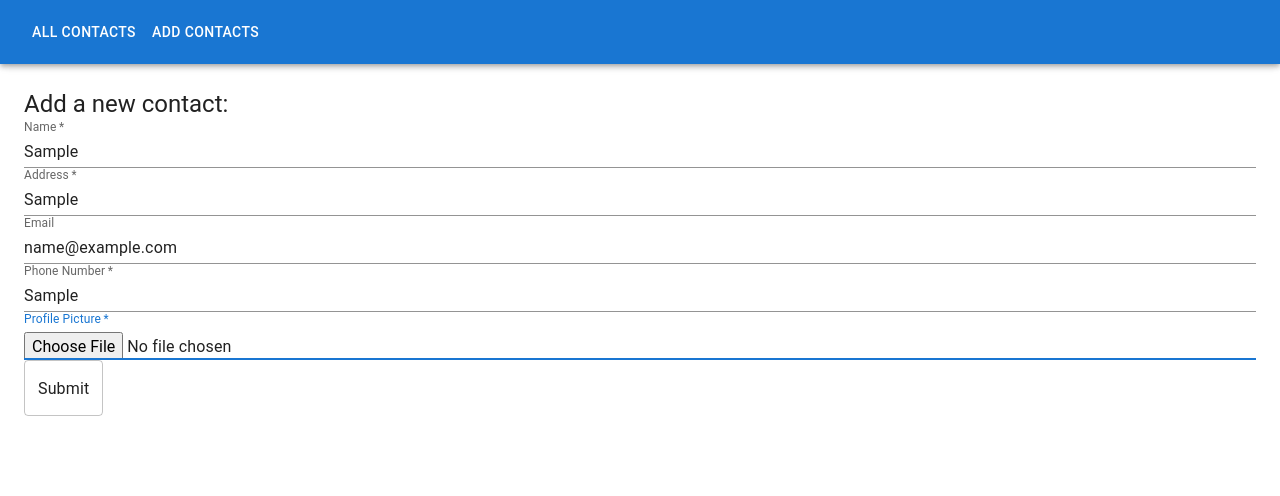
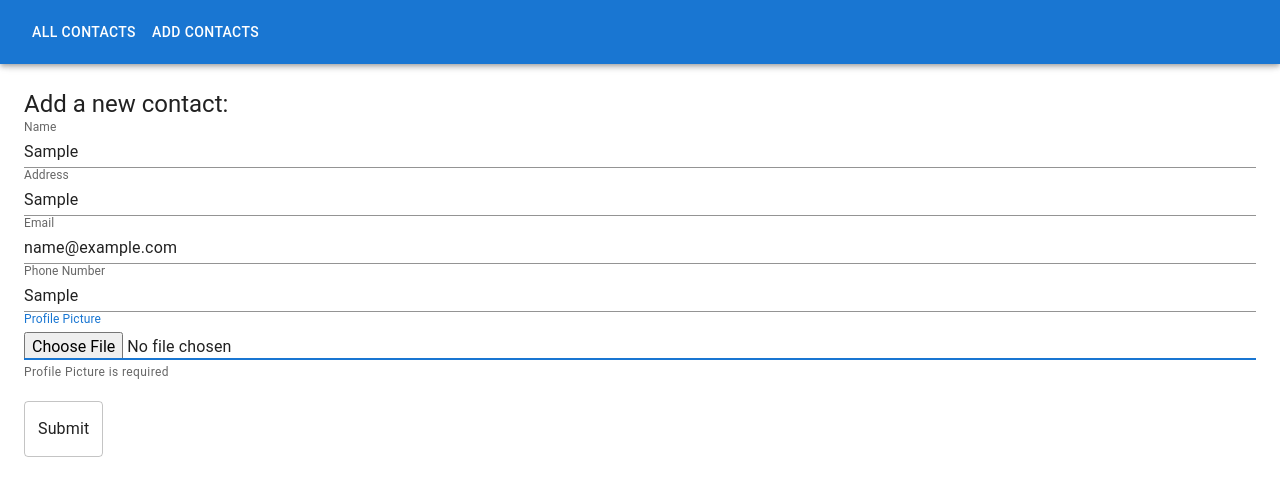
Before and after one commit to rajprogrammerbd/contacts_management_app, a Next.js app: page /add_contacts in a window 1280 px wide. Both pictures are taken after typing "Sample", "Sample", "name@example.com", "Sample" into the empty fields and a click on the input 63 px from the left and 388 px from the top of the page. Shown: the top 496 px of the page. Built offline with nearby package versions, Linux system fonts and the light colour scheme.

Commit message:
fix a bug and integrated feature of create new contact

```diff
--- a/app/add_contacts/page.tsx
+++ b/app/add_contacts/page.tsx
@@ -1,19 +1,32 @@
 'use client';
+import { useEffect } from "react";
 import {
     Box,
     Typography,
-    TextField
+    TextField,
+    FormHelperText
 } from "@mui/material";
 import { useMutation, useQueryClient } from "@tanstack/react-query";
+import styled from "styled-components";
+import { redirect } from 'next/navigation'
+import CircularProgress from '@mui/material/CircularProgress';
 import { useForm, SubmitHandler } from "react-hook-form";
 import { IContact, IFormInput } from "../types/index";
 import { addNewContact } from "../utils/contacts";
 
+const ErrorMessage = styled(FormHelperText)`
+    color: red;
+`;
+
+const TextFields = styled(TextField)`
+    margin-top: 5px;
+`;
+
 function AddContacts() {
-    const { register, handleSubmit } = useForm<IFormInput>();
+    const { register, handleSubmit, formState: { errors } } = useForm<IFormInput>();
     const queryClient = useQueryClient();
 
-    const mutation = useMutation<IContact, Error, IFormInput>(
+    const mutation = useMutation<IContact, string, IFormInput>(
         (body: IFormInput) => addNewContact(body),
         {
           onSuccess: () => {
@@ -22,7 +35,17 @@ function AddContacts() {
         }
     );
 
-    const onSubmit: SubmitHandler<IFormInput> = data => mutation.mutate(data);
+    const onSubmit: SubmitHandler<IFormInput> = data => {
+        mutation.mutate(data);
+    };
+
+    const isSuccess = mutation.isSuccess;
+
+    useEffect(() => {
+        if (isSuccess) {
+            redirect('/');
+        }
+    }, [isSuccess]);
 
     return (
         <Box>
@@ -34,56 +57,64 @@ function AddContacts() {
                 autoComplete="off"
                 onSubmit={handleSubmit(onSubmit)}
             >
-                <TextField
+                <TextFields
                     fullWidth
                     label="Name"
-                    required
                     type="text"
                     id="fullWidth"
                     variant="standard"
-                    {...register('name', { required: true, min: 1 })}
+                    {...register('name', { required: 'Name is required', minLength: { value: 3, message: 'Name must be at least 3 characters long' } })}
                 />
+                {errors.name && <ErrorMessage>{errors.name.message}</ErrorMessage>}
 
-                <TextField
+                <TextFields
                     fullWidth
                     label="Address"
-                    required
                     type="text"
                     id="fullWidth"
                     variant="standard"
-                    {...register('address', { required: true, min: 1 })}
+                    {...register('address', { required: 'Address is required' })}
                 />
+                {errors.address && <ErrorMessage>{errors.address.message}</ErrorMessage>}
 
-                <TextField
+                <TextFields
                     fullWidth
                     label="Email"
                     type="email"
                     variant="standard"
                     id="fullWidth"
-                    {...register('email', { required: false, min: 1 })}
+                    {...register('email', {
+                        required: 'Email is required',
+                        pattern: {
+                          value: /^[^\s@]+@[^\s@]+\.[^\s@]+$/,
+                          message: 'Enter a valid email address'
+                        }
+                      })}
                 />
+                {errors.email && <ErrorMessage>{errors.email.message}</ErrorMessage>}
 
-                <TextField
+                <TextFields
                     fullWidth
-                    required
                     label="Phone Number"
                     type="text"
                     variant="standard"
                     id="fullWidth"
-                    {...register('phone_number', { required: true, min: 1 })}
+                    {...register('phone_number', { required: 'Phone Number is required' })}
                 />
+                {errors.phone_number && <ErrorMessage>{errors.phone_number.message}</ErrorMessage>}
 
-                <TextField
+                <TextFields
                     fullWidth
-                    required
                     label="Profile Picture"
                     type="file"
                     variant="standard"
+                    inputProps={{ accept: 'image/*', multiple: false }}
                     id="fullWidth"
-                    {...register('profilePicture', { required: true })}
+                    {...register('profilePicture', { required: 'Profile Picture is required' })}
                 />
+                {errors.profilePicture && <ErrorMessage>{errors.profilePicture.message}</ErrorMessage>}
 
-                <TextField type="submit" />
+                {mutation.isLoading ? <CircularProgress /> : <TextFields sx={{ mt: '18px !important' }} type="submit" />}
             </Box>
         </Box>
     )
--- a/app/api/contacts/[id]/route.ts
+++ b/app/api/contacts/[id]/route.ts
@@ -91,8 +91,8 @@ export async function GET(
     const { id } = await params;
 
     try {
-        const complete_path = path.join(process.cwd(), "app", "api", "assets", id);
-
+        const complete_path = path.join(process.cwd(), "app", "api", "assets", decodeURIComponent(id));
+        console.log('complete_path', complete_path);
         await access(complete_path, constants.R_OK);
 
         const fileHandler = await open(complete_path, 'r');
--- a/app/api/contacts/route.ts
+++ b/app/api/contacts/route.ts
@@ -1,3 +1,4 @@
+/* eslint-disable @typescript-eslint/no-explicit-any */
 import Joi from "joi";
 import connectDb from "../config/db";
 import ContactModel from "../models/contacts.model";
@@ -5,14 +6,40 @@ import { store_image } from "../helper_functions/image_handle";
 
 // validation schema
 const schema = Joi.object({
-    name: Joi.string().min(1).required(),
-    email: Joi.string().email({ minDomainSegments: 2, tlds: { allow: ['com', 'net'] } }),
-    phone_number: Joi.string().required(),
-    address: Joi.string().required(),
+    name: Joi.string().min(1).required().messages({
+        'string.base': 'Name should be a type of text',
+        'string.empty': 'Name is required',
+        'any.required': 'Name is required',
+    }),
+    email: Joi.string().email({ minDomainSegments: 2, tlds: { allow: ['com', 'net'] } }).messages({
+        'string.email': 'Please enter a valid email address',
+        'string.empty': 'Email is required',
+      }),
+    phone_number: Joi.string().required().messages({
+        'string.base': 'Phone number should be a type of text',
+        'string.empty': 'Phone number is required',
+        'any.required': 'Phone number is required',
+      }),
+    address: Joi.string().required().messages({
+        'string.base': 'Address should be a type of text',
+        'string.empty': 'Address is required',
+        'any.required': 'Address is required',
+      }),
     profilePicture: Joi.object({
-        name: Joi.string().required(),
-        size: Joi.number().max(1024 * 1024 * 2).required()
-      }).required()
+        name: Joi.string().required().messages({
+            'string.base': 'Profile picture name should be a type of text',
+            'string.empty': 'Profile picture name is required',
+            'any.required': 'Profile picture name is required',
+          }),
+        size: Joi.number().max(1024 * 1024 * 2).required().messages({
+            'number.base': 'Profile picture size should be a number',
+            'number.max': 'Profile picture size should be less than 2MB',
+            'any.required': 'Profile picture size is required',
+          }),
+      }).required().messages({
+        'object.base': 'Profile picture should be an object',
+        'any.required': 'Profile picture is required',
+      }),
 });
 
 
@@ -30,8 +57,9 @@ export async function POST(request: Request) {
 
         // eslint-disable-next-line @typescript-eslint/no-explicit-any
         const picture: any = data.getAll('profilePicture')[0];
+
         const profilePicture = {
-            name: picture['name'],
+            name: decodeURIComponent(picture['name']),
             size: picture['size']
         }
 
@@ -62,9 +90,7 @@ export async function POST(request: Request) {
         await newData.save();
 
         return Response.json(newData);
-    } catch (er) {
-        console.error(er);
-
-        return Response.json({ error: 'An unexpected error occured' }, { status: 500 })
+    } catch (er: any) {
+        return Response.json({ error: er.details[0].message || 'Something went wrong' }, { status: 500 })
     }
 }
--- a/app/api/helper_functions/image_handle.ts
+++ b/app/api/helper_functions/image_handle.ts
@@ -24,7 +24,7 @@ export async function remove_image(img: string) {
 
 export async function store_image(file: File) {
 
-    const filename = file.name.replaceAll(" ", "_");
+    const filename = decodeURIComponent(file.name);
 
     const writeStream = createWriteStream(path.join(process.cwd(), "app", "api", "assets", filename));
     const readableStream = file.stream();
--- a/app/layout.tsx
+++ b/app/layout.tsx
@@ -18,7 +18,7 @@ const geistMono = localFont({
 });
 
 export const metadata: Metadata = {
-  title: "Contacts Management Application",
+  title: "All Contacts",
   description: "Application for managing contacts list",
 };
 
--- a/app/utils/contacts.ts
+++ b/app/utils/contacts.ts
@@ -1,6 +1,7 @@
 /* eslint-disable @typescript-eslint/no-explicit-any */
 import axios from "axios";
 import { IFormInput, IUpdateContactProps } from "../types";
+import { toast } from 'react-toastify';
 
 export async function getAllContacts() {
     const { data } = await axios.get('/api/contacts');
@@ -23,8 +24,8 @@ export async function deleteContact(id: string) {
 }
 
 export async function addNewContact(body: IFormInput) {
+    try {
         const new_data = new FormData();
-    console.log('checks', body.profilePicture[0]);
         new_data.append('name', body.name);
         new_data.append('address', body.address);
         new_data.append('email', body.email);
@@ -38,4 +39,7 @@ export async function addNewContact(body: IFormInput) {
         });
 
         return data;
+    } catch (er: any) {
+        toast(er.response.data.error || "Something went wrong")
     }
+}
```
Also changed, not shown: app/api/assets/Dola Dutta.jpg (added). Lines whose indentation alone changed are shown as unchanged.
